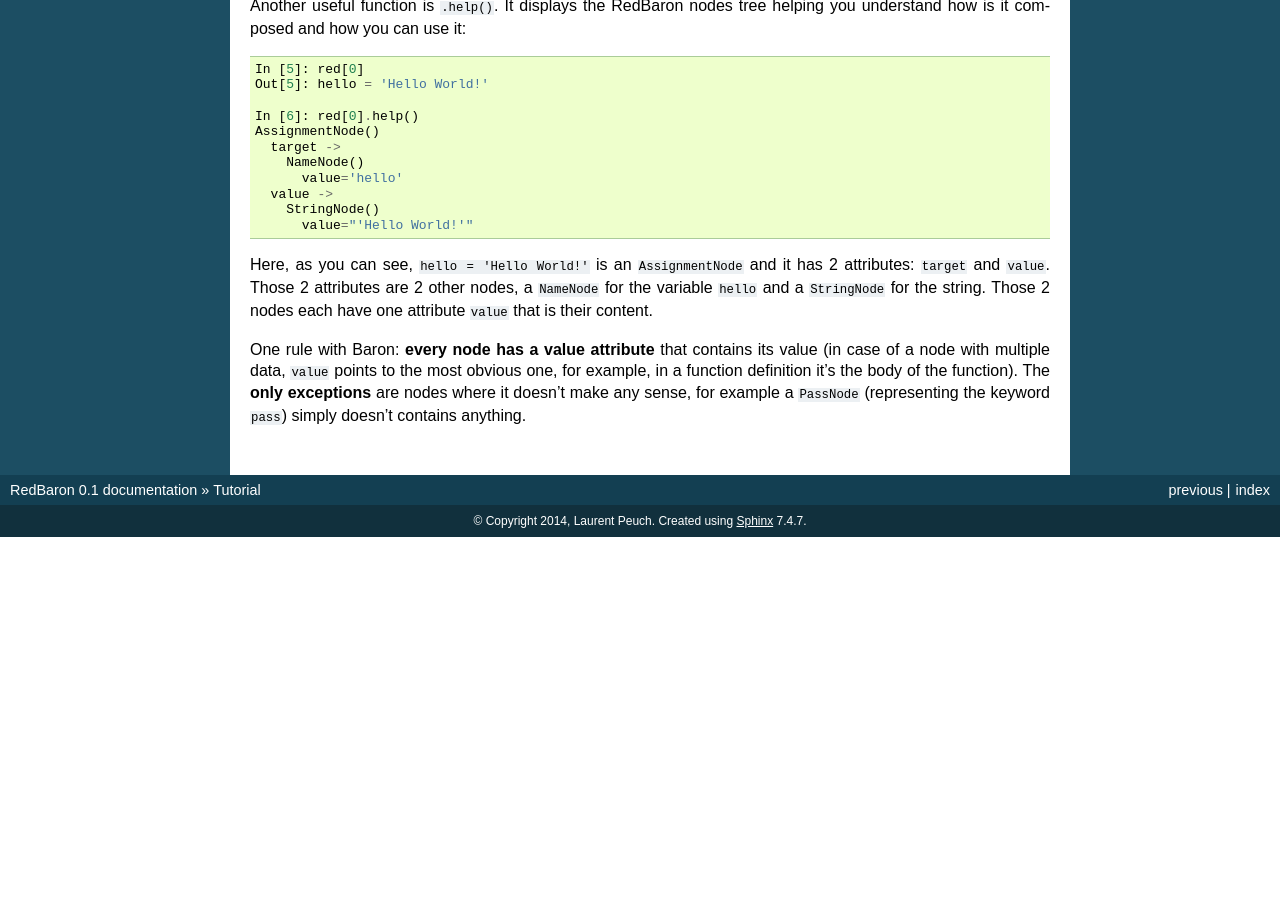
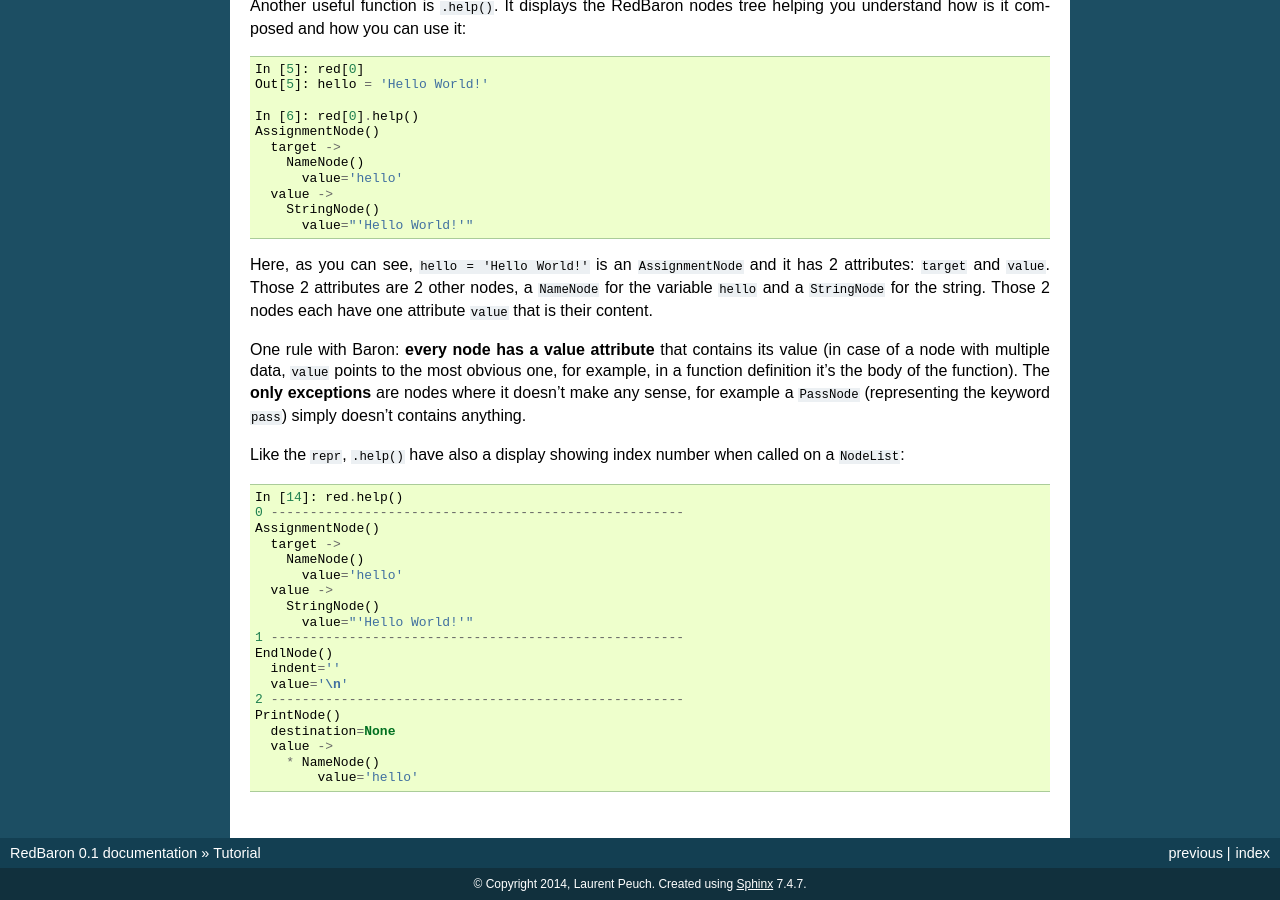
Before and after one commit to PyCQA/redbaron, a Sphinx documentation site: the page built from docs/quickstart.rst, in a window 1280 px wide and 900 px high, scrolled down 1053 px. Built offline with Sphinx 7.4.7, drawn with Linux system fonts in a browser that asks for light colours; before the commit the page ends 1590 px from its top, so only the background shows below that.

Commit message:
[doc] add example of .help() on a NodeList

```diff
--- a/docs/quickstart.rst
+++ b/docs/quickstart.rst
@@ -89,3 +89,28 @@ obvious one, for example, in a function definition it's the body of the
 function). The **only exceptions** are nodes where it doesn't make any sense,
 for example a :file:`PassNode` (representing the keyword :file:`pass`) simply
 doesn't contains anything.
+
+Like the :file:`repr`, :file:`.help()` have also a display showing index number
+when called on a :file:`NodeList`:
+
+.. code-block:: python
+
+    In [14]: red.help()
+    0 -----------------------------------------------------
+    AssignmentNode()
+      target ->
+        NameNode()
+          value='hello'
+      value ->
+        StringNode()
+          value="'Hello World!'"
+    1 -----------------------------------------------------
+    EndlNode()
+      indent=''
+      value='\n'
+    2 -----------------------------------------------------
+    PrintNode()
+      destination=None
+      value ->
+        * NameNode()
+            value='hello'
```
